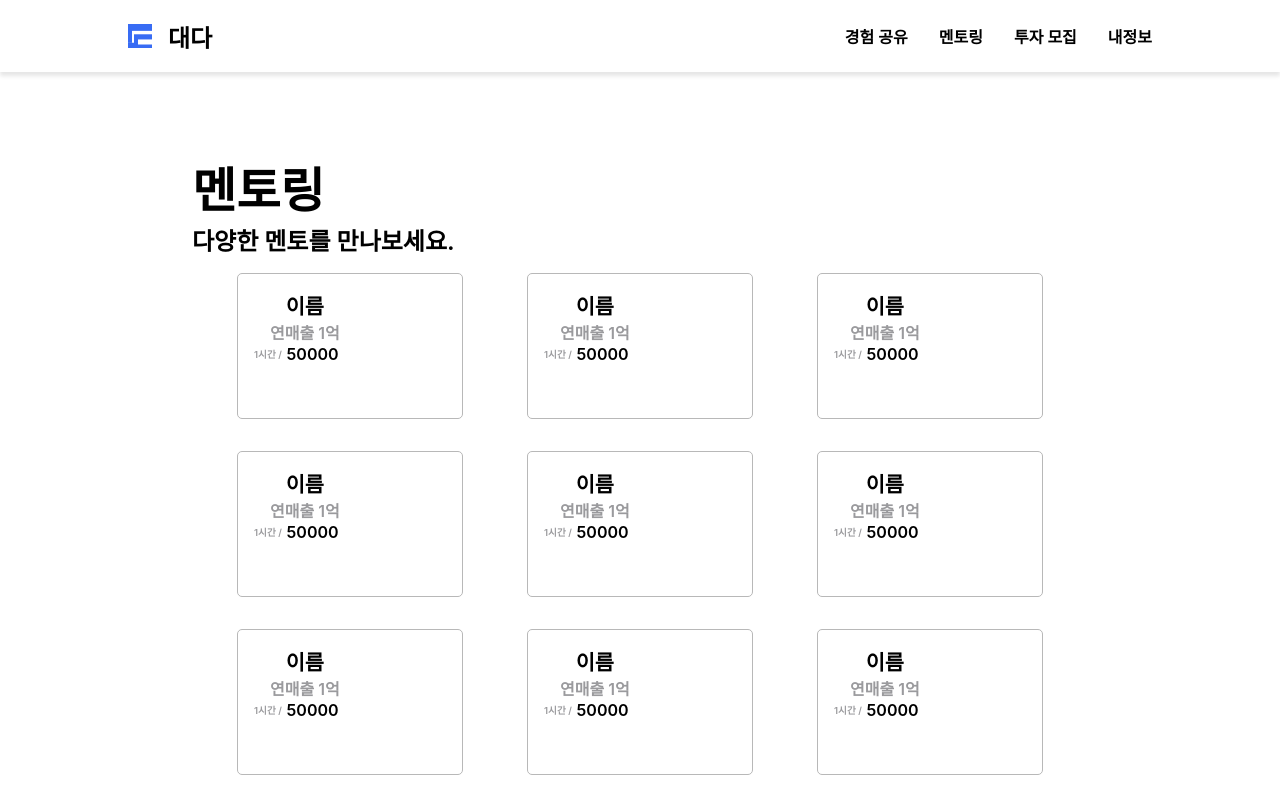
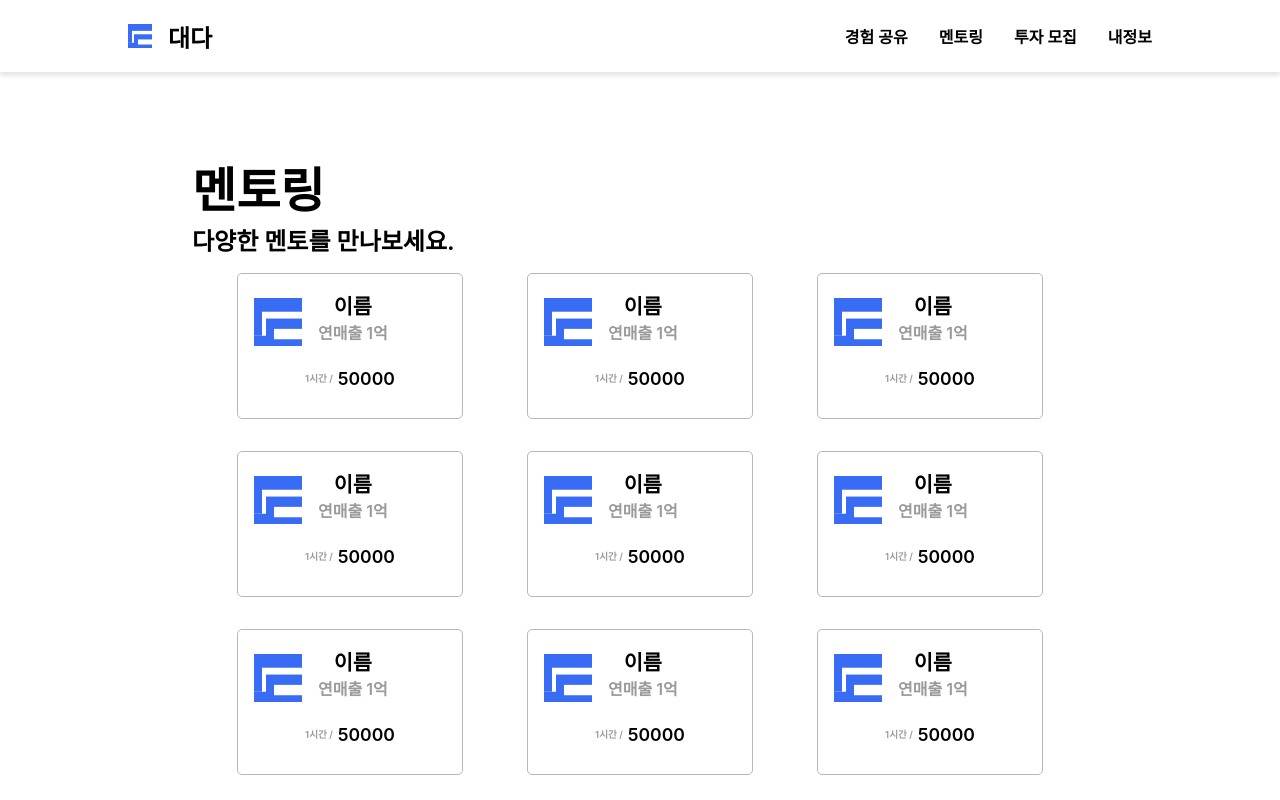
Before and after one commit to khj1030/CO1project, a React (Create React App) app in the folder frontend/: page /mentor in a window 1280 px wide. Shown: the top 800 px of the page. Built offline with nearby package versions, Linux system fonts and the light colour scheme.

Commit message:
:recycle: [Mentoring] Fix Img

```diff
--- a/frontend/src/components/mentoring/contentsBox/ContentsBox.style.ts
+++ b/frontend/src/components/mentoring/contentsBox/ContentsBox.style.ts
@@ -17,6 +17,8 @@ export const ImageWrap = styled.div`
 
 export const UserImage = styled.img`
   margin-right: 1rem;
+  width: 3rem;
+  height: 4rem;
 `;
 
 export const NameElement = styled.p`
@@ -31,10 +33,12 @@ export const YearSalesFont = styled.p`
 `;
 
 export const PriceWrap = styled.span`
-  font-szie: 1.1rem;
+  font-size: 1.1rem;
   font-weight: 600;
   display: flex;
+  justify-content: center;
   align-items: center;
+  height: 3rem;
 `;
 
 export const PerTimes = styled.p`
--- a/frontend/src/components/mentoring/contentsBox/ContentsBox.tsx
+++ b/frontend/src/components/mentoring/contentsBox/ContentsBox.tsx
@@ -1,5 +1,6 @@
 import React, { Dispatch, SetStateAction } from "react";
 import * as S from "./ContentsBox.style";
+import LogoImg from "../../../asset/Logo.svg";
 
 const ContentsBox = ({
   setState,
@@ -9,7 +10,7 @@ const ContentsBox = ({
   return (
     <S.MainContainer onClick={() => setState(true)}>
       <S.ImageWrap>
-        <S.UserImage src="" alt="" />
+        <S.UserImage src={LogoImg} alt="" />
         <div>
           <S.NameElement>이름</S.NameElement>
           <S.YearSalesFont>연매출 1억</S.YearSalesFont>
```
